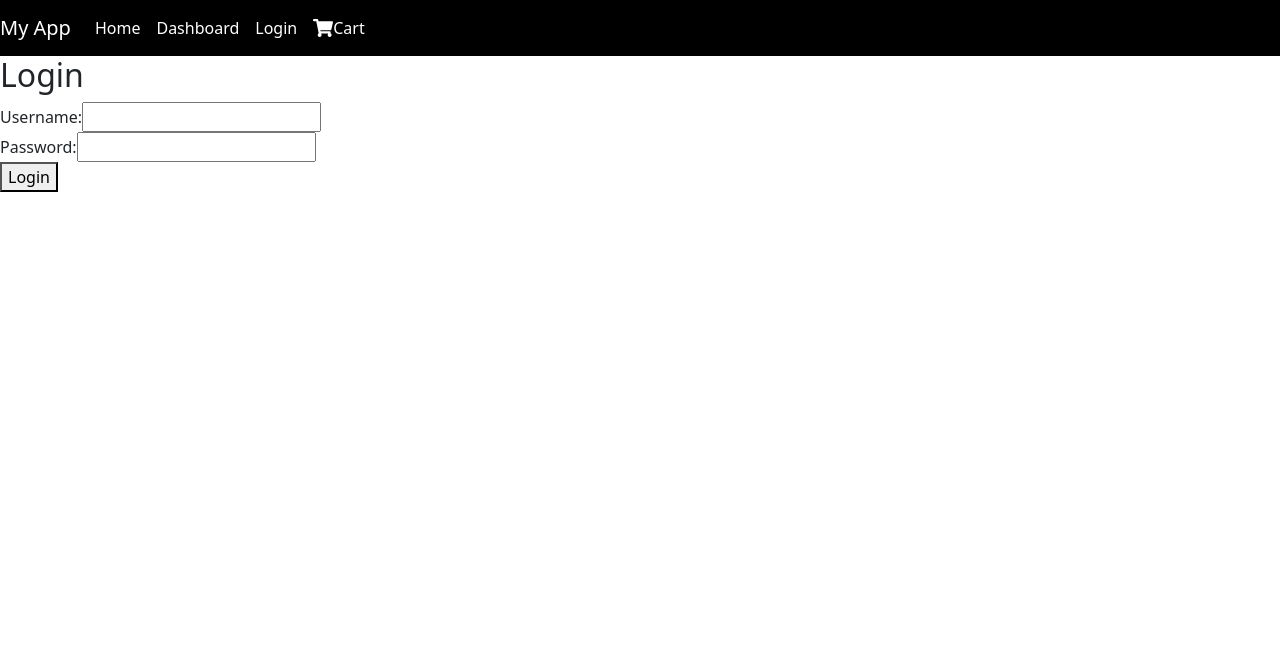
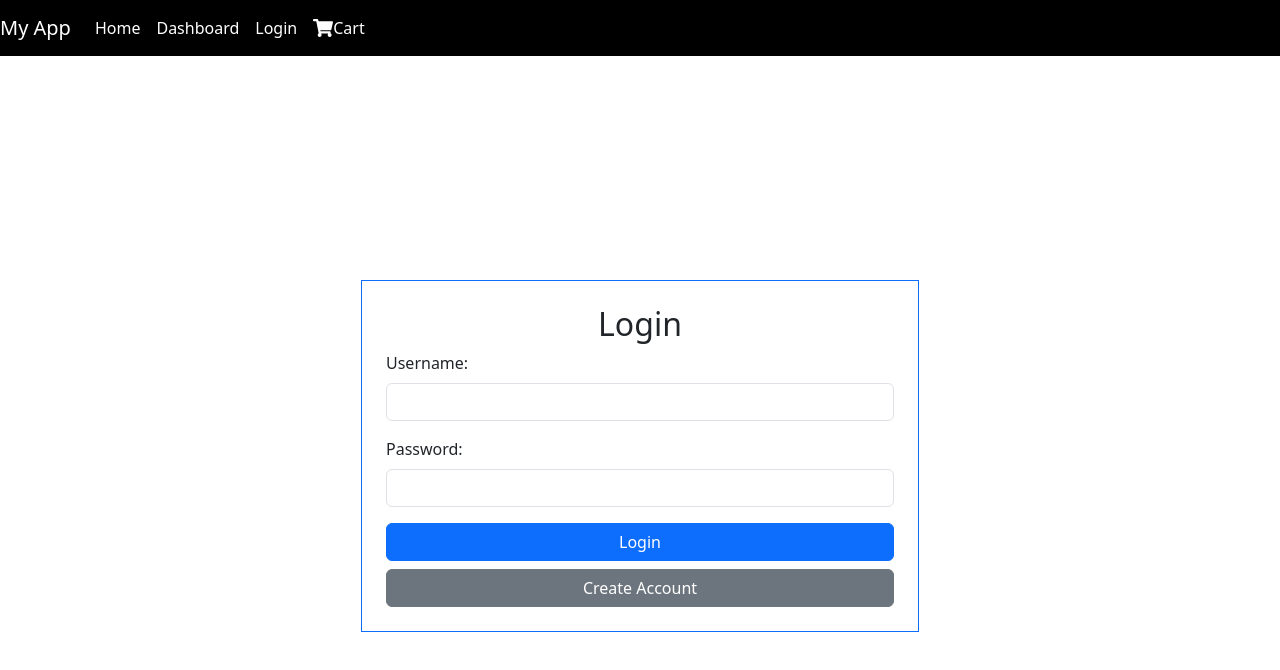
Before and after one commit to Sanjay2111/Front, a React (Vite) app: page /login in a window 1280 px wide. Shown: the top 670 px of the page. Built offline with nearby package versions, Linux system fonts and the light colour scheme.

Commit message:
User Creation implemented

```diff
--- a/src/CartContext.jsx
+++ b/src/CartContext.jsx
@@ -11,16 +11,17 @@ export const CartProvider = ({ children }) => {
 
   useEffect(() => {
     if (authState.userId) {
-      fetchCart();
+      fetchCartData();
     }
   }, [authState.userId]);
 
-  const fetchCart = async () => {
+  const fetchCartData = async () => {
     try {
       const url = `http://localhost:8080/carts/${authState.userId}`;
       const response = await axios.get(url);
       const cartData = response.data;
-      setCart(cartData); // Update the cart state with the fetched data
+      console.log(cartData.cartId); // Access the cartId value
+      setCart(cartData);
       setLoading(false);
     } catch (error) {
       console.error("Error occurred while fetching cart items:", error);
--- a/src/pages/Cart.jsx
+++ b/src/pages/Cart.jsx
@@ -4,18 +4,19 @@ import { AuthContext } from "../AuthProvider";
 import Table from "react-bootstrap/Table";
 import Button from "react-bootstrap/Button";
 import { useNavigate } from "react-router";
+import { CartContext } from "../CartContext";
 
 function Cart() {
   const [cart, setCart] = useState(null);
   const [loading, setLoading] = useState(true);
   const { authState } = useContext(AuthContext);
+  const { cart: cartContext, updateCartItemCount } = useContext(CartContext);
   const navigate = useNavigate();
 
   const fetchCart = async () => {
     try {
       const url = `http://localhost:8080/carts/${authState.userId}`;
       const response = await axios.get(url);
-      console.log(response.data); // Debugging: Log the response data to the console
       if (response.data.items.length === 0) {
         setCart(null);
       } else {
@@ -37,6 +38,17 @@ function Cart() {
       fetchCart();
     }
   }, [authState.userId]);
+
+  const handleDeleteCart = async () => {
+    try {
+      const url = `http://localhost:8080/carts/${cartContext.cartId}`;
+      await axios.delete(url);
+      updateCartItemCount(0); // Reset the cart item count in the context
+      setCart(null); // Reset the local cart state
+    } catch (error) {
+      console.error("Error occurred while deleting cart:", error);
+    }
+  };
 
   const handleDeleteItem = async (productId) => {
     try {
@@ -114,6 +126,14 @@ function Cart() {
         <Button variant="primary" size="lg" onClick={handleCheckout}>
           Checkout
         </Button>
+        <Button
+          variant="danger"
+          size="lg"
+          className="ml-3"
+          onClick={handleDeleteCart}
+        >
+          Delete Cart
+        </Button>
       </div>
     </div>
   );
--- a/src/pages/LoginPage.jsx
+++ b/src/pages/LoginPage.jsx
@@ -5,8 +5,11 @@ import { AuthContext } from "../AuthProvider";
 import { useNavigate } from "react-router-dom";
 
 const LoginPage = () => {
+  const [formMode, setFormMode] = useState("login");
   const [username, setUsername] = useState("");
+  const [email, setEmail] = useState("");
   const [password, setPassword] = useState("");
+  const [confirmPassword, setConfirmPassword] = useState("");
   const [error, setError] = useState("");
   const navigate = useNavigate();
 
@@ -16,8 +19,25 @@ const LoginPage = () => {
     setUsername(e.target.value);
   };
 
+  const handleEmailChange = (e) => {
+    setEmail(e.target.value);
+  };
+
   const handlePasswordChange = (e) => {
     setPassword(e.target.value);
+  };
+
+  const handleConfirmPasswordChange = (e) => {
+    setConfirmPassword(e.target.value);
+  };
+
+  const handleFormModeSwitch = () => {
+    setError(""); // Clear any previous error messages
+    if (formMode === "login") {
+      setFormMode("create");
+    } else {
+      setFormMode("login");
+    }
   };
 
   const handleLogin = async (e) => {
@@ -62,25 +82,159 @@ const LoginPage = () => {
     }
   };
 
+  const handleCreateAccount = async (e) => {
+    e.preventDefault(); // Prevent form submission and page refresh
+
+    // Add validation logic here (e.g., password length, password confirmation, etc.)
+    if (password.length < 6) {
+      setError("Password must be at least 6 characters");
+      return;
+    }
+
+    if (password !== confirmPassword) {
+      setError("Passwords do not match");
+      return;
+    }
+
+    try {
+      const response = await axios.post("http://localhost:8080/api/users", {
+        userName: username,
+        email: email,
+        password: password,
+      });
+
+      if (response.status === 200 || response.status === 201) {
+        // Account creation successful
+        alert("Account created successfully");
+        setFormMode("login"); // Switch back to login form
+      } else {
+        // Handle account creation failure
+        setError("Failed to create account. Please try again.");
+      }
+    } catch (error) {
+      // Handle account creation failure
+      setError("An error occurred during account creation. Please try again.");
+    }
+  };
+
   return (
-    <div>
-      <h2>Login</h2>
+    <div className="container d-flex justify-content-center align-items-center vh-100">
+      <div className="col-lg-6 border border-primary p-4">
+        {formMode === "login" ? (
+          <>
+            <h2 className="text-center">Login</h2>
             <form onSubmit={handleLogin}>
-        <div>
-          <label>Username:</label>
-          <input type="text" value={username} onChange={handleUsernameChange} />
+              {/* Login form fields */}
+              <div className="mb-3">
+                <label htmlFor="username" className="form-label">
+                  Username:
+                </label>
+                <input
+                  type="text"
+                  id="username"
+                  className="form-control"
+                  value={username}
+                  onChange={handleUsernameChange}
+                />
               </div>
-        <div>
-          <label>Password:</label>
+              <div className="mb-3">
+                <label htmlFor="password" className="form-label">
+                  Password:
+                </label>
                 <input
                   type="password"
+                  id="password"
+                  className="form-control"
                   value={password}
                   onChange={handlePasswordChange}
                 />
               </div>
-        <button type="submit">Login</button>
+              {/* Form actions */}
+              <div className="d-grid gap-2">
+                <button type="submit" className="btn btn-primary">
+                  Login
+                </button>
+                <button
+                  type="button"
+                  className="btn btn-secondary"
+                  onClick={handleFormModeSwitch}
+                >
+                  Create Account
+                </button>
+              </div>
             </form>
-      {error && <p>{error}</p>}
+          </>
+        ) : (
+          <>
+            <h2 className="text-center">Create Account</h2>
+            <form onSubmit={handleCreateAccount}>
+              {/* Create account form fields */}
+              <div className="mb-3">
+                <label htmlFor="username" className="form-label">
+                  Username:
+                </label>
+                <input
+                  type="text"
+                  id="username"
+                  className="form-control"
+                  value={username}
+                  onChange={handleUsernameChange}
+                />
+              </div>
+              <div className="mb-3">
+                <label htmlFor="email" className="form-label">
+                  Email:
+                </label>
+                <input
+                  type="email"
+                  id="email"
+                  className="form-control"
+                  value={email}
+                  onChange={handleEmailChange}
+                />
+              </div>
+              <div className="mb-3">
+                <label htmlFor="password" className="form-label">
+                  Password:
+                </label>
+                <input
+                  type="password"
+                  id="password"
+                  className="form-control"
+                  value={password}
+                  onChange={handlePasswordChange}
+                />
+              </div>
+              <div className="mb-3">
+                <label htmlFor="confirmPassword" className="form-label">
+                  Confirm Password:
+                </label>
+                <input
+                  type="password"
+                  id="confirmPassword"
+                  className="form-control"
+                  value={confirmPassword}
+                  onChange={handleConfirmPasswordChange}
+                />
+              </div>
+              {/* Form actions */}
+              <div className="d-grid gap-2">
+                <button type="submit" className="btn btn-primary">
+                  Create Account
+                </button>
+                <button
+                  type="button"
+                  className="btn btn-secondary"
+                  onClick={handleFormModeSwitch}
+                >
+                  Back to Login
+                </button>
+              </div>
+            </form>
+          </>
+        )}
+        {error && <p className="text-danger">{error}</p>}
+      </div>
     </div>
   );
 };
```
Lines whose indentation alone changed are shown as unchanged.
